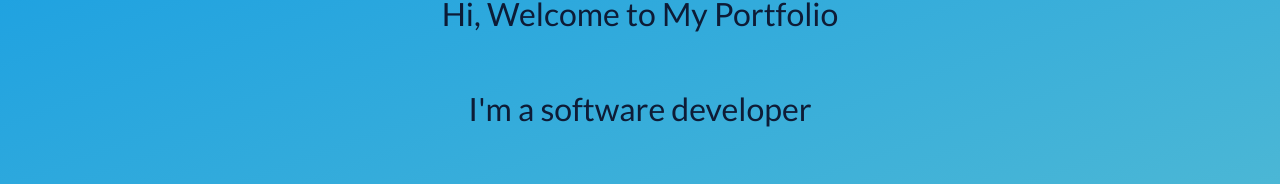
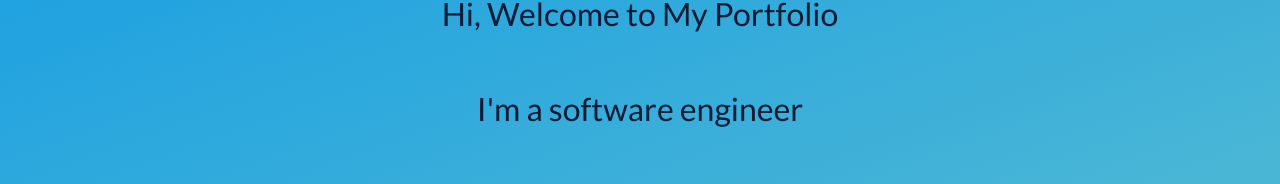
Before and after one commit to ahmedaliv/Portfolio-courseTask, a plain HTML site: page index.html in a window 1280 px wide. Shown: the part 483-667 px from the top of the page. Drawn offline with Linux system fonts and the light colour scheme.

Commit message:
Update index.html

```diff
--- a/index.html
+++ b/index.html
@@ -24,7 +24,7 @@
         <div class="profile">
             <img src="./images/PIC.PNG" alt="Profile-Pic" class="pic">
             <h1 class="data"> Hi, Welcome to My Portfolio</h1>
-            <h1 class="data">  I'm a software developer</h1>
+            <h1 class="data">  I'm a software engineer</h1>
 
         </div>
 
```
